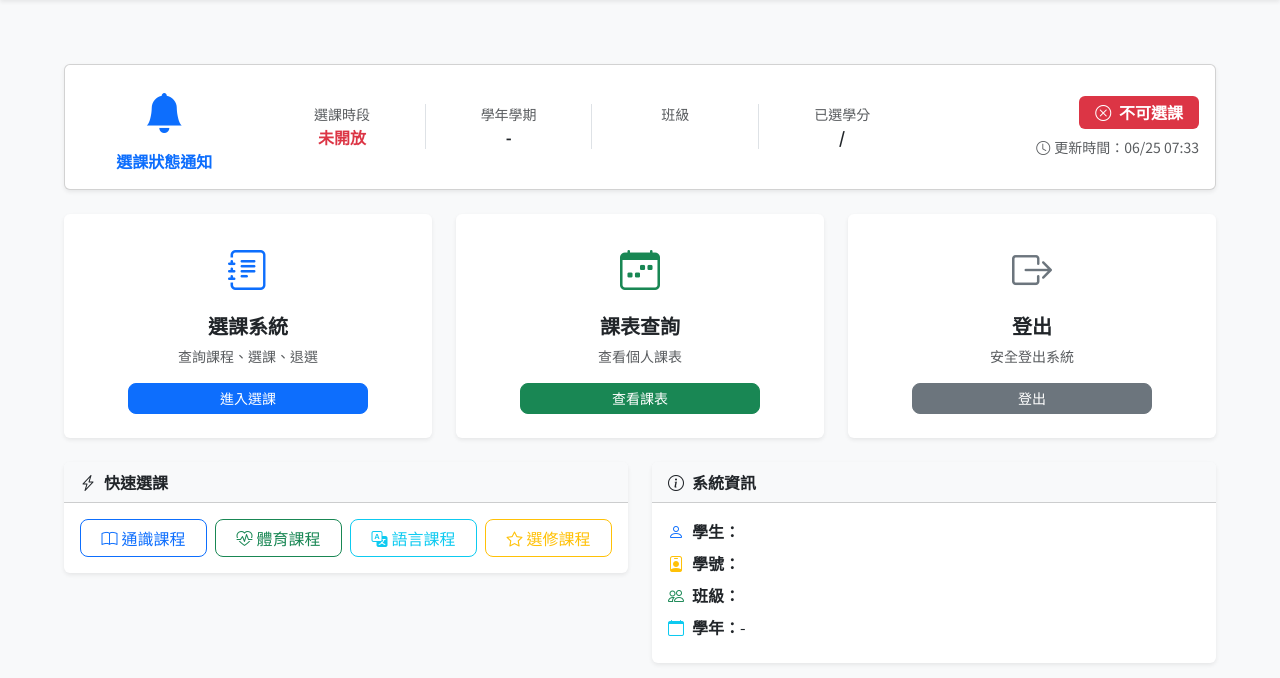
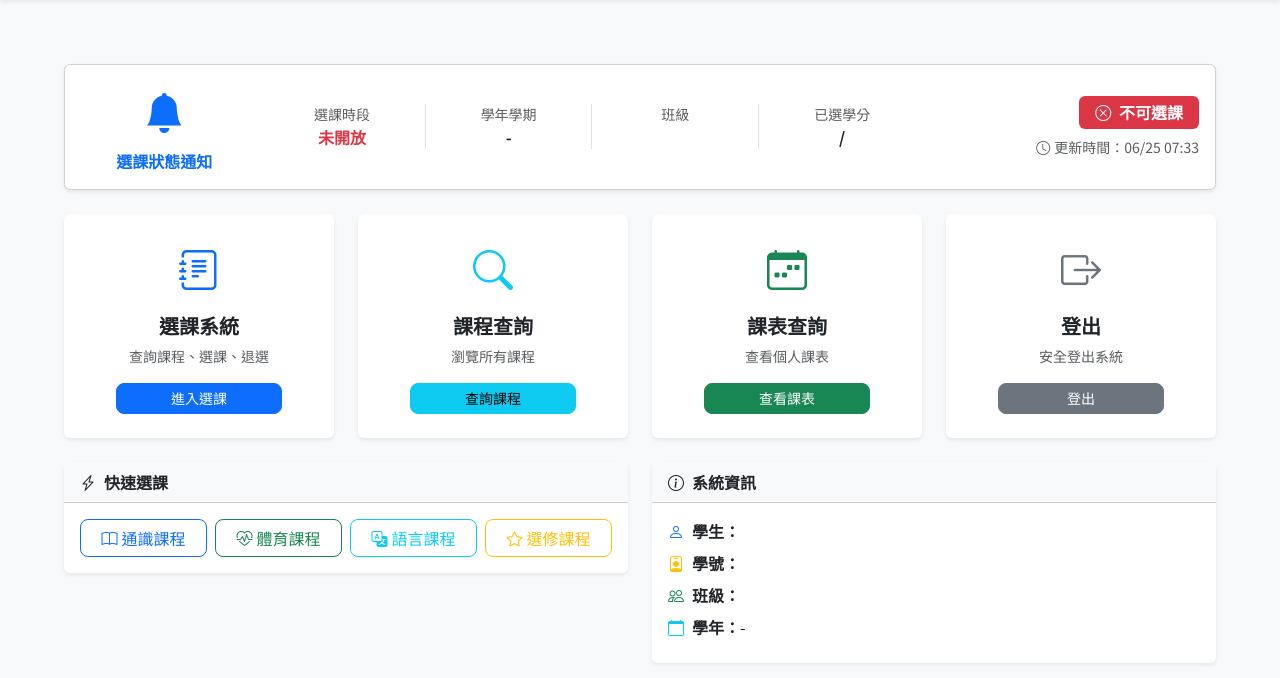
Before and after one commit to wie-shih-chen/ntut_course, a Flask app: template templates/student_dashboard.html in a window 1280 px wide. Shown: the part 76-754 px from the top of the page. Run offline with Flask 3, Linux system fonts and the light colour scheme; the template is opened without the code that fills it, so the values that code supplies are empty.

Commit message:
feat: 學生首頁新增課程查詢卡片

```diff
--- a/templates/student_dashboard.html
+++ b/templates/student_dashboard.html
@@ -46,7 +46,7 @@
 
   <!-- 三大功能 -->
   <div class="row g-4 mb-4">
-    <div class="col-md-4">
+    <div class="col-md-3">
       <div class="card h-100 border-0 shadow-sm text-center p-4">
         <i class="bi bi-journal-text fs-1 text-primary mb-3"></i>
         <h5 class="fw-bold">選課系統</h5>
@@ -54,7 +54,15 @@
         <a href="{{ url_for('student_enroll') }}" class="btn btn-primary btn-sm w-75 mx-auto">進入選課</a>
       </div>
     </div>
-    <div class="col-md-4">
+    <div class="col-md-3">
+      <div class="card h-100 border-0 shadow-sm text-center p-4">
+        <i class="bi bi-search fs-1 text-info mb-3"></i>
+        <h5 class="fw-bold">課程查詢</h5>
+        <p class="text-muted small">瀏覽所有課程</p>
+        <a href="{{ url_for('student_course_search') }}" class="btn btn-info btn-sm w-75 mx-auto">查詢課程</a>
+      </div>
+    </div>
+    <div class="col-md-3">
       <div class="card h-100 border-0 shadow-sm text-center p-4">
         <i class="bi bi-calendar-week fs-1 text-success mb-3"></i>
         <h5 class="fw-bold">課表查詢</h5>
@@ -62,7 +70,7 @@
         <a href="{{ url_for('student_schedule') }}" class="btn btn-success btn-sm w-75 mx-auto">查看課表</a>
       </div>
     </div>
-    <div class="col-md-4">
+    <div class="col-md-3">
       <div class="card h-100 border-0 shadow-sm text-center p-4">
         <i class="bi bi-box-arrow-right fs-1 text-secondary mb-3"></i>
         <h5 class="fw-bold">登出</h5>
```
